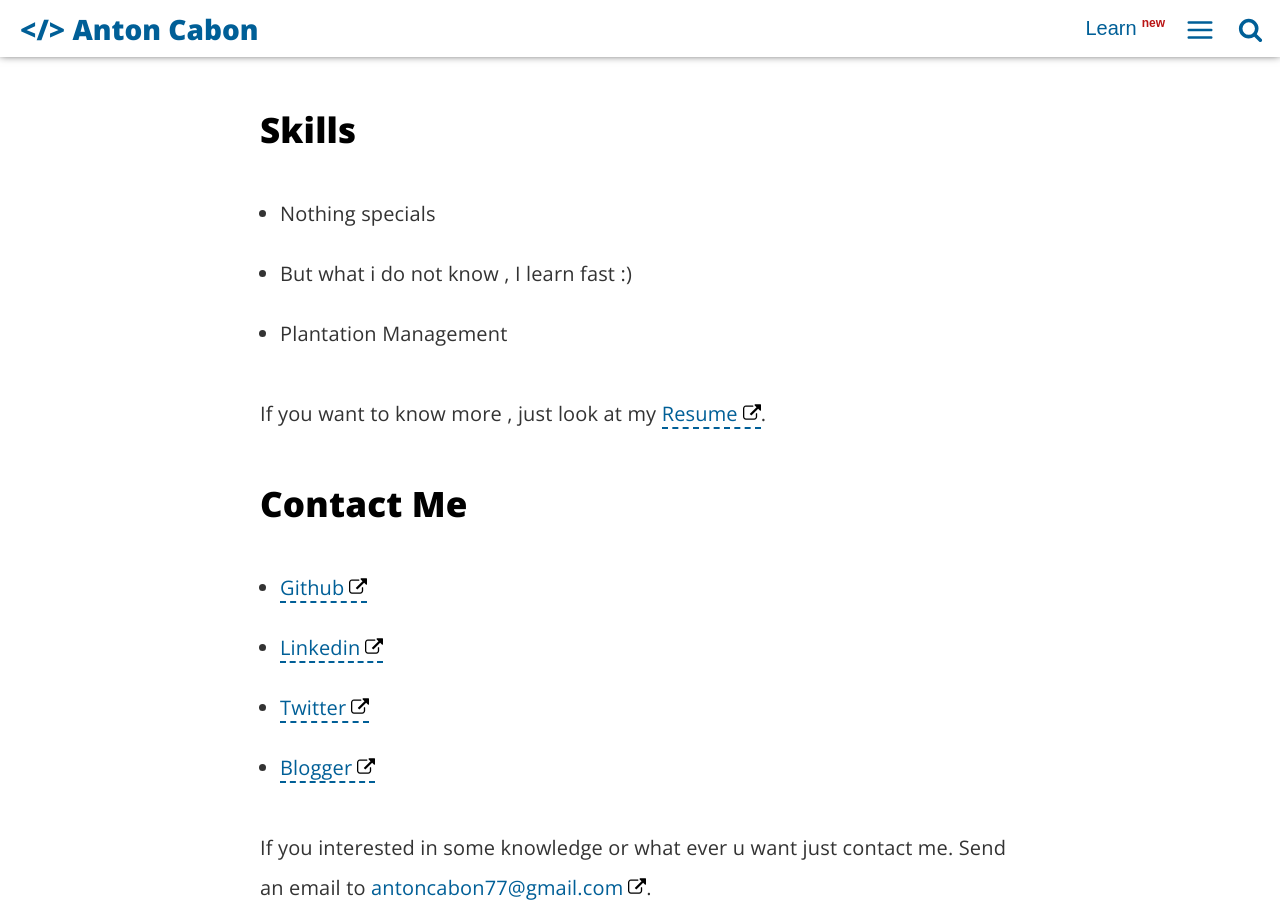
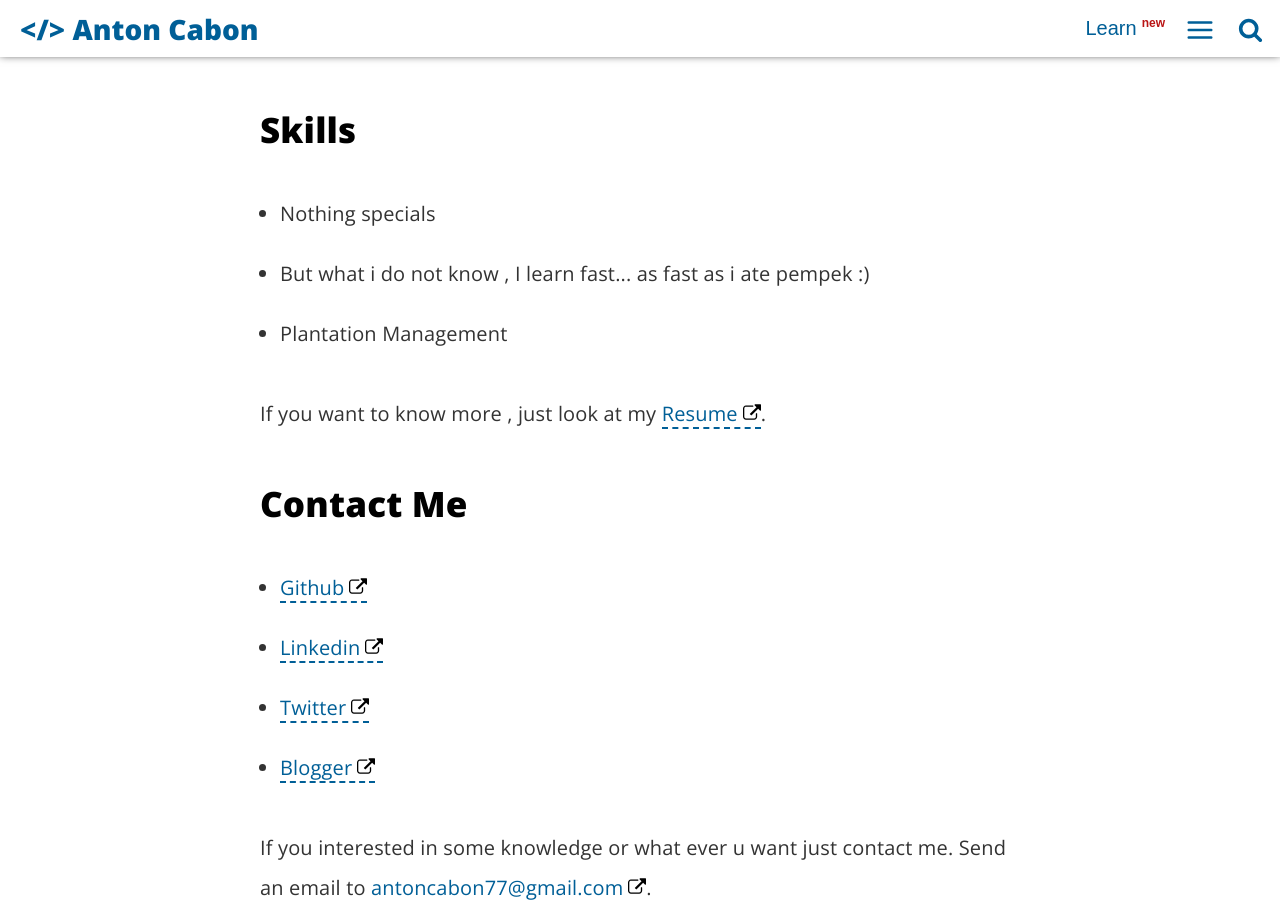
Before and after one commit to antoncabon/antoncabon.github.io, a Jekyll site: the page built from about.html, in a window 1280 px wide and 900 px high, scrolled down 1064 px. Built offline with Jekyll 4.4.1, drawn with Linux system fonts in a browser that asks for light colours.

Commit message:
Update about.html

```diff
--- a/about.html
+++ b/about.html
@@ -16,7 +16,7 @@
 
 <ul class="skill-list">
 	<li>Nothing specials</li>
-	<li>But what i do not know , I learn fast :)</li>
+	<li>But what i do not know , I learn fast... as fast as i ate pempek :)</li>
 	<li>Plantation Management</li>
 	</ul>
 <p>If you want to know more , just look at my <a href="https://antoncabon.github.io/cv/">Resume</a>.</p>
```
